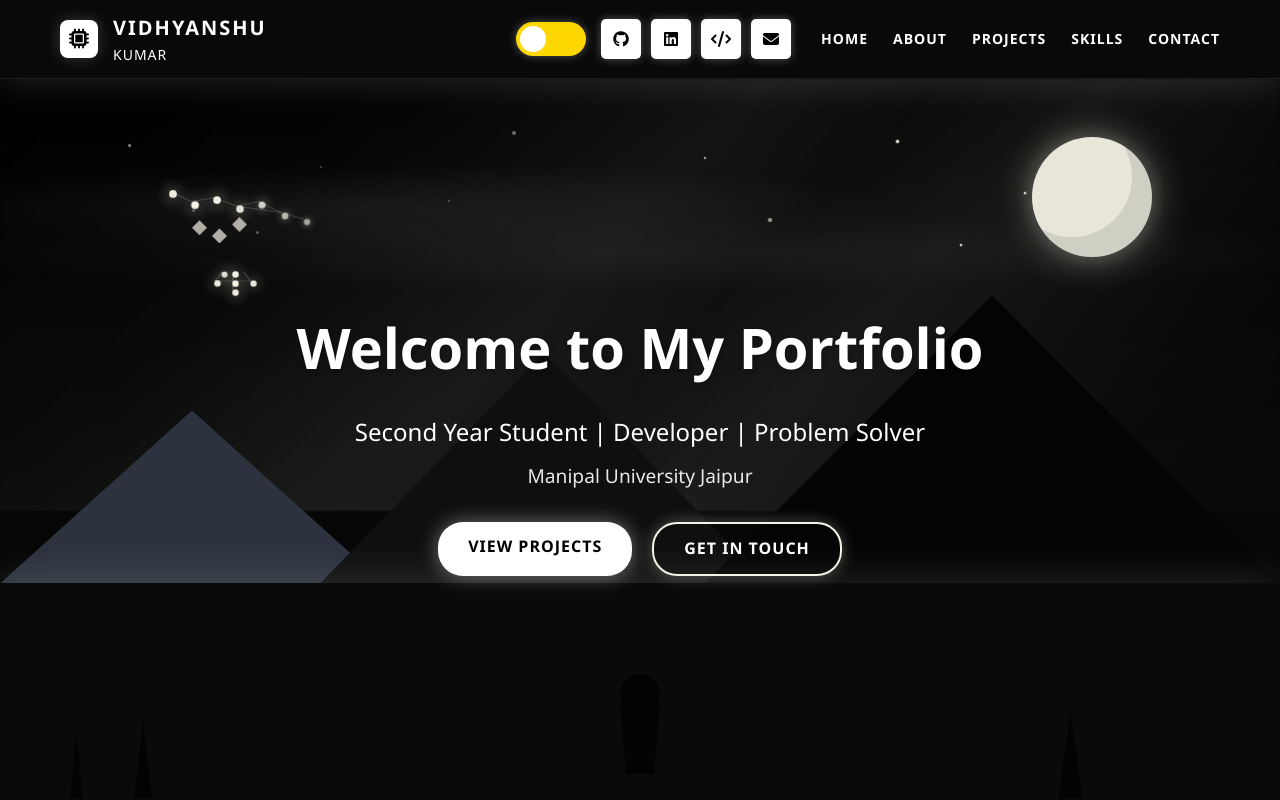
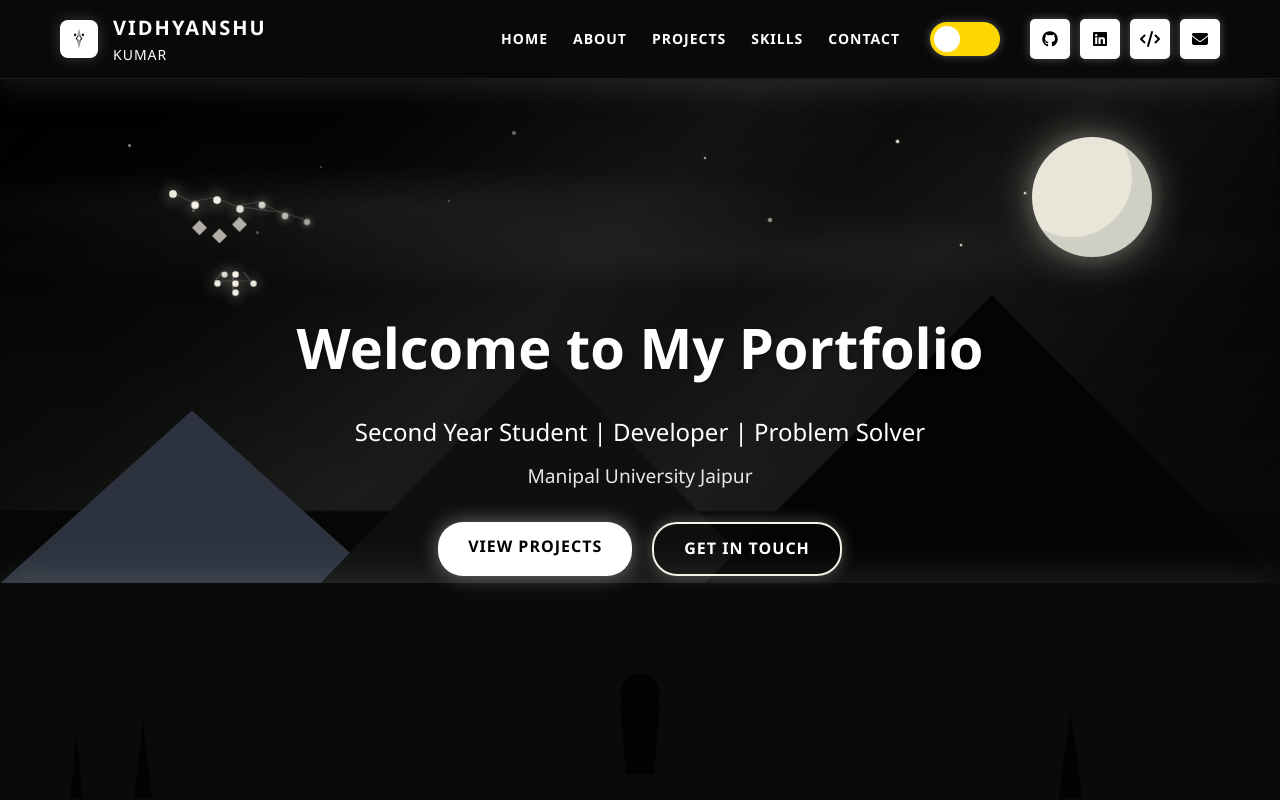
Before and after one commit to Viidhyanshu/VidhyanshuPortfolio, a Next.js app: page / in a window 1280 px wide. Shown: the top 800 px of the page. Built offline with nearby package versions, Linux system fonts and the light colour scheme.

Commit message:
Navbar: fix desktop order to Links > Toggle > Socials

```diff
--- a/app/globals.css
+++ b/app/globals.css
@@ -140,7 +140,7 @@ body {
     color: var(--moon-glow);
 }
 
-.nav-extras {
+.social-icons {
     display: flex;
     align-items: center;
     gap: 15px;
@@ -1717,18 +1717,25 @@ section {
         align-items: center;
         gap: 25px;
         width: 100%;
-    }
-
-    .nav-extras {
-        flex-direction: column;
+        order: 3;
+    }
+
+    .theme-toggle {
+        order: 1;
+    }
+
+    .social-icons {
+        flex-direction: row;
+        justify-content: center;
         align-items: center;
-        gap: 25px;
+        gap: 15px;
         width: 100%;
         padding-bottom: 30px;
         border-bottom: 1px solid rgba(255, 255, 255, 0.1);
-    }
-
-    body.day-mode .nav-extras {
+        order: 2;
+    }
+
+    body.day-mode .social-icons {
         border-bottom-color: rgba(0, 0, 0, 0.1);
     }
 
--- a/src/components/navbar/Navbar.tsx
+++ b/src/components/navbar/Navbar.tsx
@@ -16,7 +16,7 @@ const Navbar: React.FC = () => {
       <div className="container">
         <div className="logo">
           <div className="logo-icon">
-            <i className="fas fa-microchip" />
+           <i className="fa-brands fa-fulcrum"></i>
           </div>
           <div className="logo-text">
             <span className="logo-main">VIDHYANSHU</span>
@@ -33,7 +33,24 @@ const Navbar: React.FC = () => {
           <span />
         </button>
         <nav className={`nav ${isMenuOpen ? 'active' : ''}`}>
-          <div className="nav-extras">
+          <div className="nav-links">
+            <a href="#home" className="nav-link" onClick={closeMenu}>
+              HOME
+            </a>
+            <a href="#about" className="nav-link" onClick={closeMenu}>
+              ABOUT
+            </a>
+            <a href="#projects" className="nav-link" onClick={closeMenu}>
+              PROJECTS
+            </a>
+            <a href="#skills" className="nav-link" onClick={closeMenu}>
+              SKILLS
+            </a>
+            <a href="#contact" className="nav-link" onClick={closeMenu}>
+              CONTACT
+            </a>
+          </div>
+
           <div className="theme-toggle">
             <input type="checkbox" id="theme-toggle" className="theme-checkbox" />
             <label htmlFor="theme-toggle" className="theme-label">
@@ -42,6 +59,7 @@ const Navbar: React.FC = () => {
               <span className="theme-slider" />
             </label>
           </div>
+
           <div className="social-icons">
             <a
               href="https://github.com/viidhyanshu"
@@ -78,25 +96,6 @@ const Navbar: React.FC = () => {
               <i className="fas fa-envelope" />
             </a>
           </div>
-          </div>
-
-          <div className="nav-links">
-            <a href="#home" className="nav-link" onClick={closeMenu}>
-              HOME
-            </a>
-            <a href="#about" className="nav-link" onClick={closeMenu}>
-              ABOUT
-            </a>
-            <a href="#projects" className="nav-link" onClick={closeMenu}>
-              PROJECTS
-            </a>
-            <a href="#skills" className="nav-link" onClick={closeMenu}>
-              SKILLS
-            </a>
-            <a href="#contact" className="nav-link" onClick={closeMenu}>
-              CONTACT
-            </a>
-          </div>
         </nav>
       </div>
     </header>
```
Lines whose indentation alone changed are shown as unchanged.
